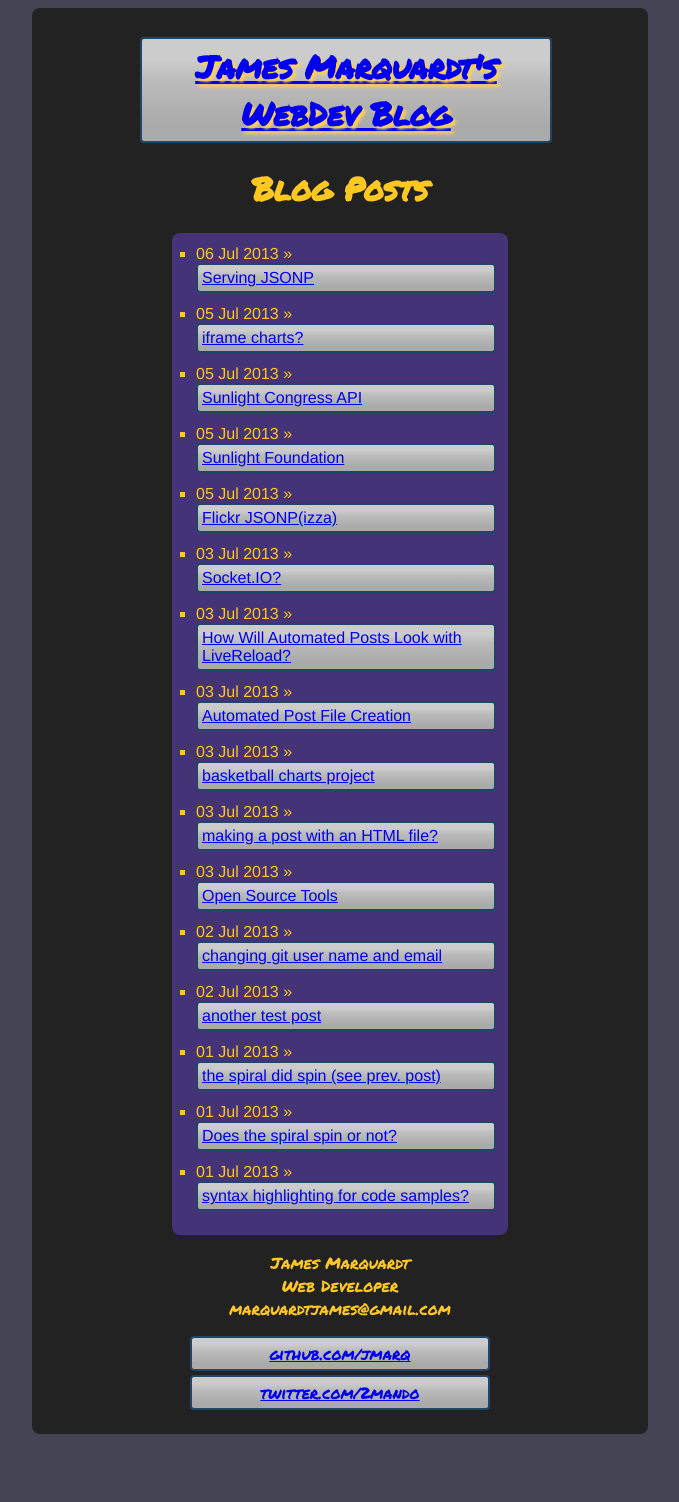
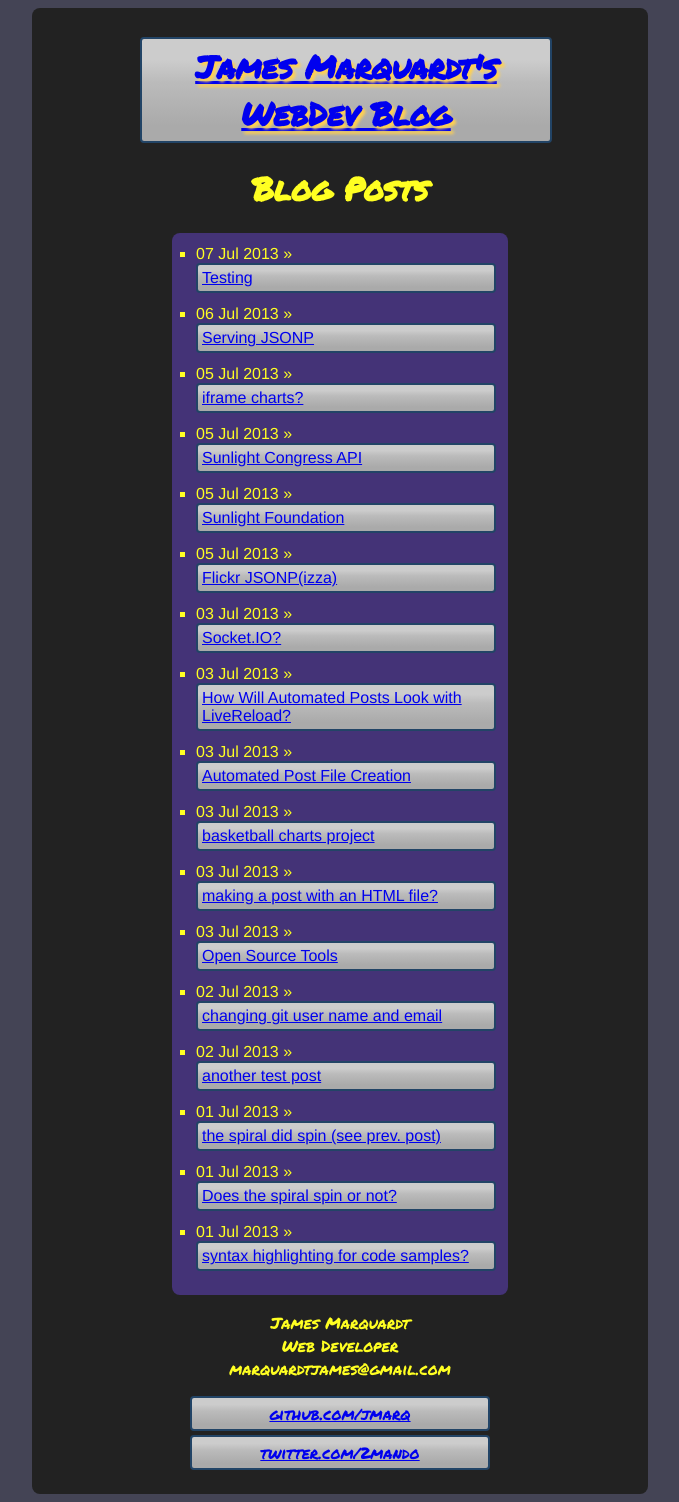
Before and after one commit to jmarq/jmarq.github.com, a Jekyll site: the page built from index.html, in a window 1280 px wide. Shown: the whole page, without its empty margins (300-979 px from the left). Built offline with Jekyll 4.4.1, drawn with Linux system fonts in a browser that asks for light colours; nearby versions of some CDN libraries; before the commit the page ends 1442 px from its top, so only the background shows below that.

Commit message:
new test post

```diff
--- /dev/null
+++ b/_posts/2013-07-07-testing.html
@@ -0,0 +1,7 @@
+---
+title: Testing
+layout: post
+date: 2013-07-07 19:03:13
+---
+
+yo
--- a/css/index.css
+++ b/css/index.css
@@ -297,7 +297,7 @@
 /* Literal.Number.Integer.Long */
 body {
   background-color: #445;
-  color: #ffc722; }
+  color: #ffff22; }
   body a {
     padding: 4px;
     background-color: #ccc;
--- a/scss/main.scss
+++ b/scss/main.scss
@@ -4,7 +4,7 @@
 body{
 	background-color:#445;
 
-	color:orange + #222 ;
+	color:yellow + #222 ;
 	a{
 	  padding: 4px;
 	   background-color:#ccc;
```
